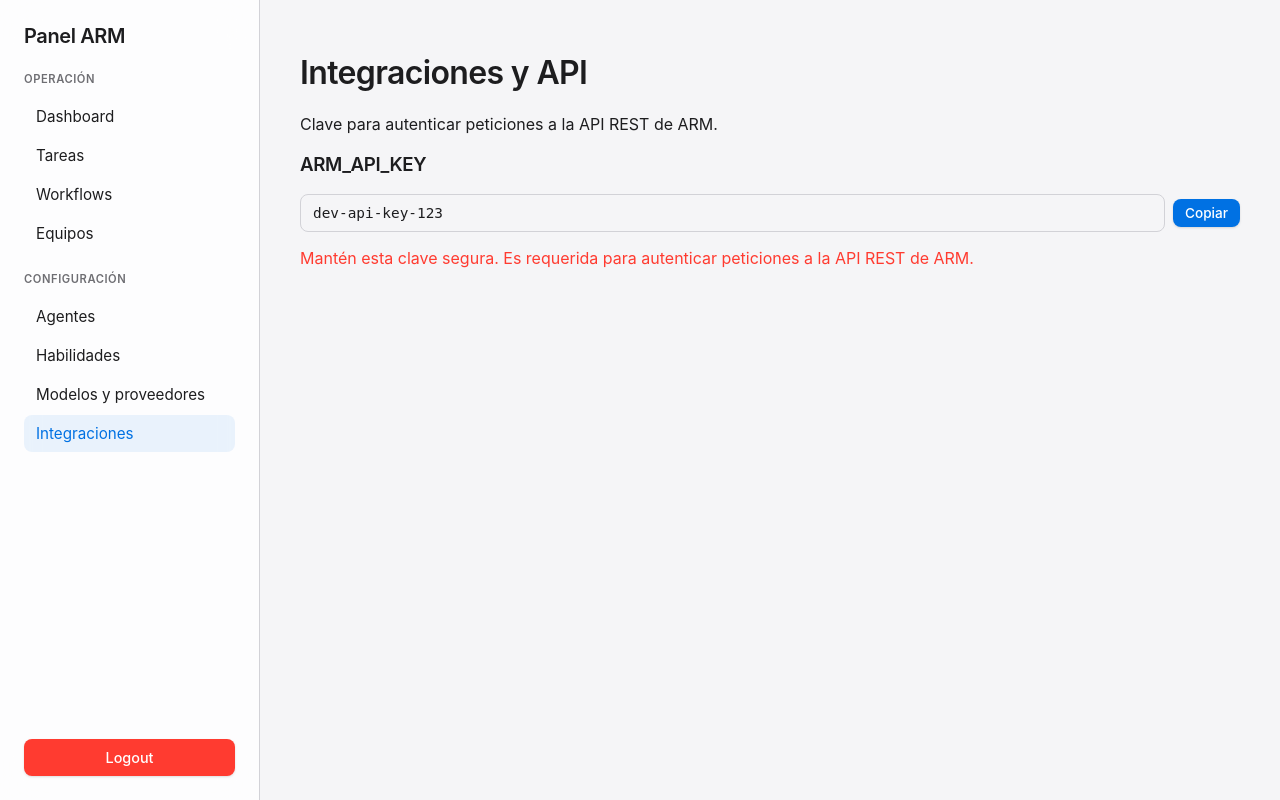
After one commit to whinder251/arm-agentes, a Django app: page /panel/integraciones/ in a window 1280 px wide. The commit adds this page. Run offline with Django 5.2, Linux system fonts and the light colour scheme; the visitor is signed in with stand-in values (Sample User, id 1); parts of the project's set-up code (start-up, migrations or seed data) failed here and were passed over; some libraries are stand-ins or nearby versions.

Commit message:
Paso 23: Gestión de integraciones (API key visible) y propagación de fallos en workflows

```diff
--- a/apps/engine/tasks.py
+++ b/apps/engine/tasks.py
@@ -231,6 +231,12 @@ def ejecutar_tarea(tarea_id: int) -> str:
         ejecucion.save(update_fields=["error", "ms"])
         tarea.refresh_from_db(fields=["estado", "intentos"])
         _registrar_fallo(tarea)
+        # Propagación de fallo: si la tarea pertenece a un paso de workflow,
+        # marcar el workflow padre como 'fallido'.
+        if tarea.paso_workflow_id is not None:
+            paso = tarea.paso_workflow
+            paso.workflow.estado = "fallido"
+            paso.workflow.save(update_fields=["estado"])
         return "fallo"
 
 
--- a/apps/panel/templates/panel/base.html
+++ b/apps/panel/templates/panel/base.html
@@ -167,6 +167,7 @@
                 <a href="{% url 'lista_agentes' %}" {% if request.resolver_match.url_name == 'lista_agentes' %}class="activo"{% endif %}>Agentes</a>
                 <a href="{% url 'lista_habilidades' %}" {% if request.resolver_match.url_name == 'lista_habilidades' %}class="activo"{% endif %}>Habilidades</a>
                 <a href="{% url 'configuracion' %}" {% if request.resolver_match.url_name == 'configuracion' %}class="activo"{% endif %}>Modelos y proveedores</a>
+                <a href="{% url 'integraciones' %}" {% if request.resolver_match.url_name == 'integraciones' %}class="activo"{% endif %}>Integraciones</a>
             </nav>
         </div>
         <div>
--- /dev/null
+++ b/apps/panel/templates/panel/integraciones.html
@@ -0,0 +1,29 @@
+{% extends 'panel/base.html' %}
+
+{% block content %}
+<div class="integraciones">
+    <h1>Integraciones y API</h1>
+    <p class="subtitulo">Clave para autenticar peticiones a la API REST de ARM.</p>
+
+    <div class="tarjeta">
+        <h3>ARM_API_KEY</h3>
+        <div style="display: flex; gap: 8px; align-items: center; margin-bottom: 8px;">
+            <code id="api-key" style="background: #F5F5F7; border: 1px solid #D2D2D7; border-radius: 8px; padding: 10px 12px; font-size: 0.9rem; color: #1D1D1F; flex-grow: 1; word-break: break-all;">{{ arm_api_key }}</code>
+            <button type="button" class="btn" style="background-color: #0071E3; padding: 6px 12px; font-size: 0.85rem;" onclick="copiarClave()">Copiar</button>
+        </div>
+        <p class="subtexto" style="color: #FF3B30;">Mantén esta clave segura. Es requerida para autenticar peticiones a la API REST de ARM.</p>
+    </div>
+</div>
+{% endblock %}
+
+<script>
+function copiarClave() {
+    const clave = document.getElementById('api-key').textContent;
+    navigator.clipboard.writeText(clave).then(function() {
+        const btn = document.querySelector('button[onclick="copiarClave()"]');
+        const textoOriginal = btn.textContent;
+        btn.textContent = 'Copiado';
+        setTimeout(function() { btn.textContent = textoOriginal; }, 1500);
+    });
+}
+</script>
--- a/apps/panel/urls.py
+++ b/apps/panel/urls.py
@@ -29,4 +29,5 @@ urlpatterns = [
     path('equipos/nuevo/', views.crear_equipo, name='crear_equipo'),
     path('equipos/<int:pk>/editar/', views.editar_equipo, name='editar_equipo'),
     path('equipos/<int:pk>/eliminar/', views.eliminar_equipo, name='eliminar_equipo'),
+    path('integraciones/', views.integraciones, name='integraciones'),
 ]
--- a/apps/panel/views.py
+++ b/apps/panel/views.py
@@ -5,6 +5,7 @@ from django.contrib.auth import authenticate, login as auth_login, logout as aut
 from django.utils import timezone
 from django.views.decorators.http import require_POST
 from django import forms
+from django.conf import settings
 from django.db import models
 from django.db.models import Sum
 from django.forms import inlineformset_factory
@@ -515,3 +516,11 @@ def dashboard(request):
         'tokens_hoy': tokens_hoy,
         'workflows_activos': workflows_activos,
     })
+
+
+@login_required
+def integraciones(request):
+    """Muestra la clave API de ARM para conectar con sistemas externos."""
+    return render(request, "panel/integraciones.html", {
+        "arm_api_key": settings.ARM_API_KEY,
+    })
```
Also changed, not shown: AGENTS.md (+7 -0 lines), docs/plan.md (+23 -0 lines), tests/test_panel.py (+9 -0 lines).
